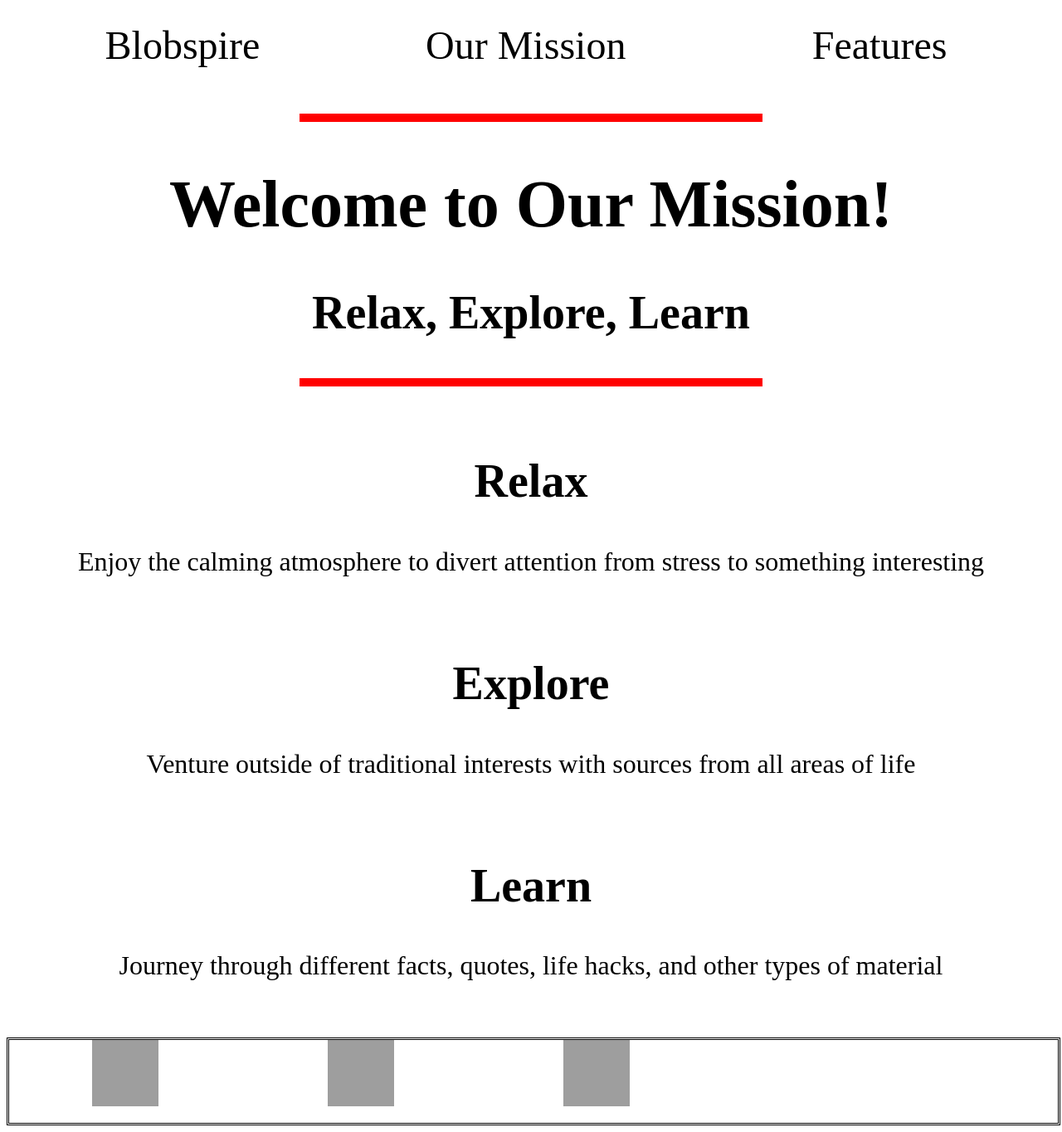
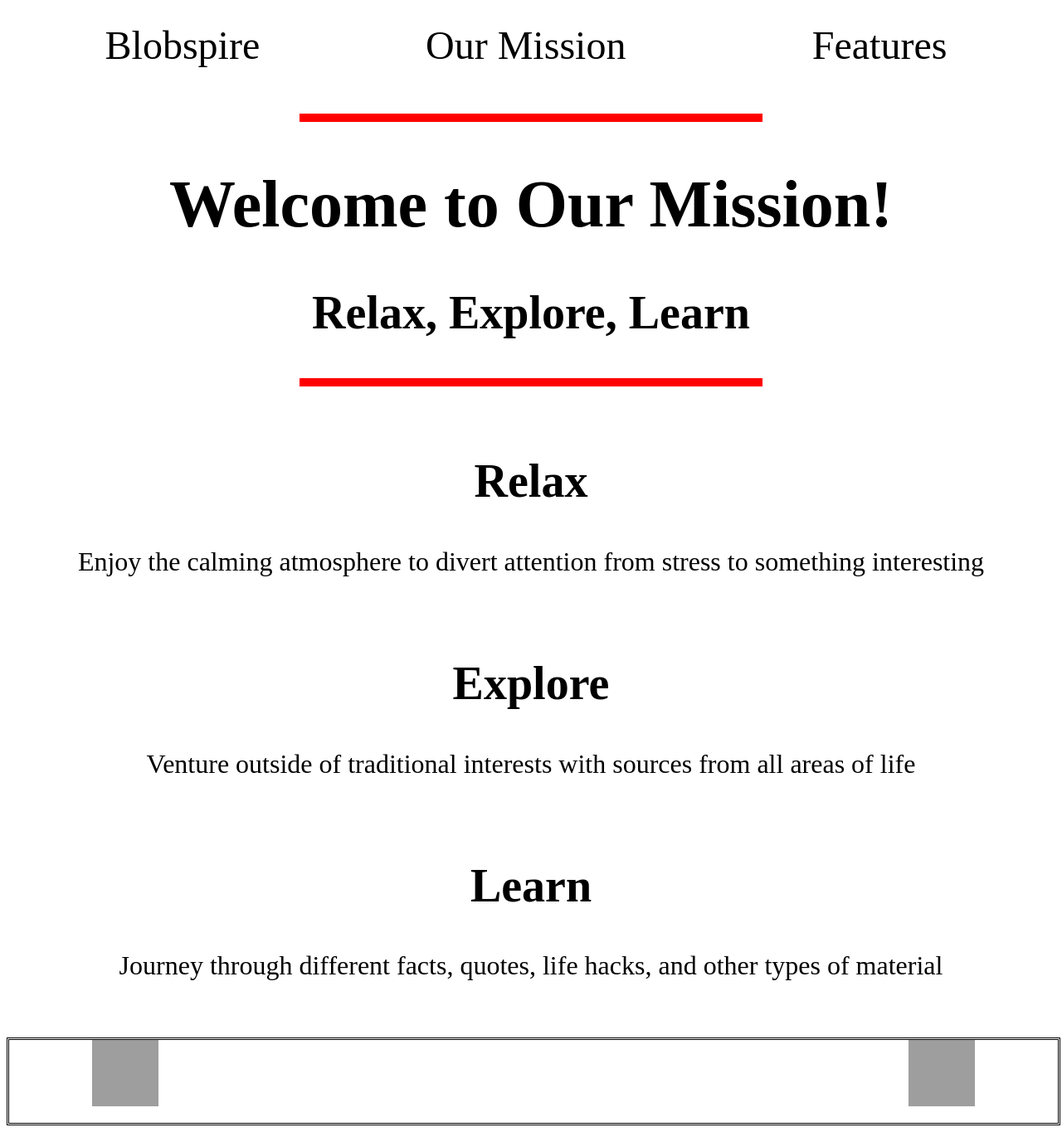
Before and after one commit to blobspire/blobspire.github.io, a Jekyll site: the page ourmission/index.html, which Jekyll copies as it is, in a window 1280 px wide. Shown: the whole page at 83% size. Built offline with Jekyll 4.4.1, drawn with Linux system fonts in a browser that asks for light colours; grey boxes are pictures that could not be loaded.

Commit message:
take out middle dat boi and float to each side

```diff
--- a/ourmission/index.html
+++ b/ourmission/index.html
@@ -162,9 +162,8 @@
 <br>
 
 <div id="container">
-    <img style="border:none;width:5em;height:5em;display:inline;float:none;" src="http://vignette1.wikia.nocookie.net/gif/images/9/9a/Dat_boi.gif/revision/latest?cb=20160817230738">
-    <img style="border:none;width:5em;height:5em;display:inline;float:none;" src="http://vignette1.wikia.nocookie.net/gif/images/9/9a/Dat_boi.gif/revision/latest?cb=20160817230738">
-    <img style="border:none;width:5em;height:5em;display:inline;float:none;" src="http://vignette1.wikia.nocookie.net/gif/images/9/9a/Dat_boi.gif/revision/latest?cb=20160817230738">
+    <img style="border:none;width:5em;height:5em;display:inline;float:left;" src="http://vignette1.wikia.nocookie.net/gif/images/9/9a/Dat_boi.gif/revision/latest?cb=20160817230738">
+    <img style="border:none;width:5em;height:5em;display:inline;float:right;" src="http://vignette1.wikia.nocookie.net/gif/images/9/9a/Dat_boi.gif/revision/latest?cb=20160817230738">
 </div>
 
 </body>
```
